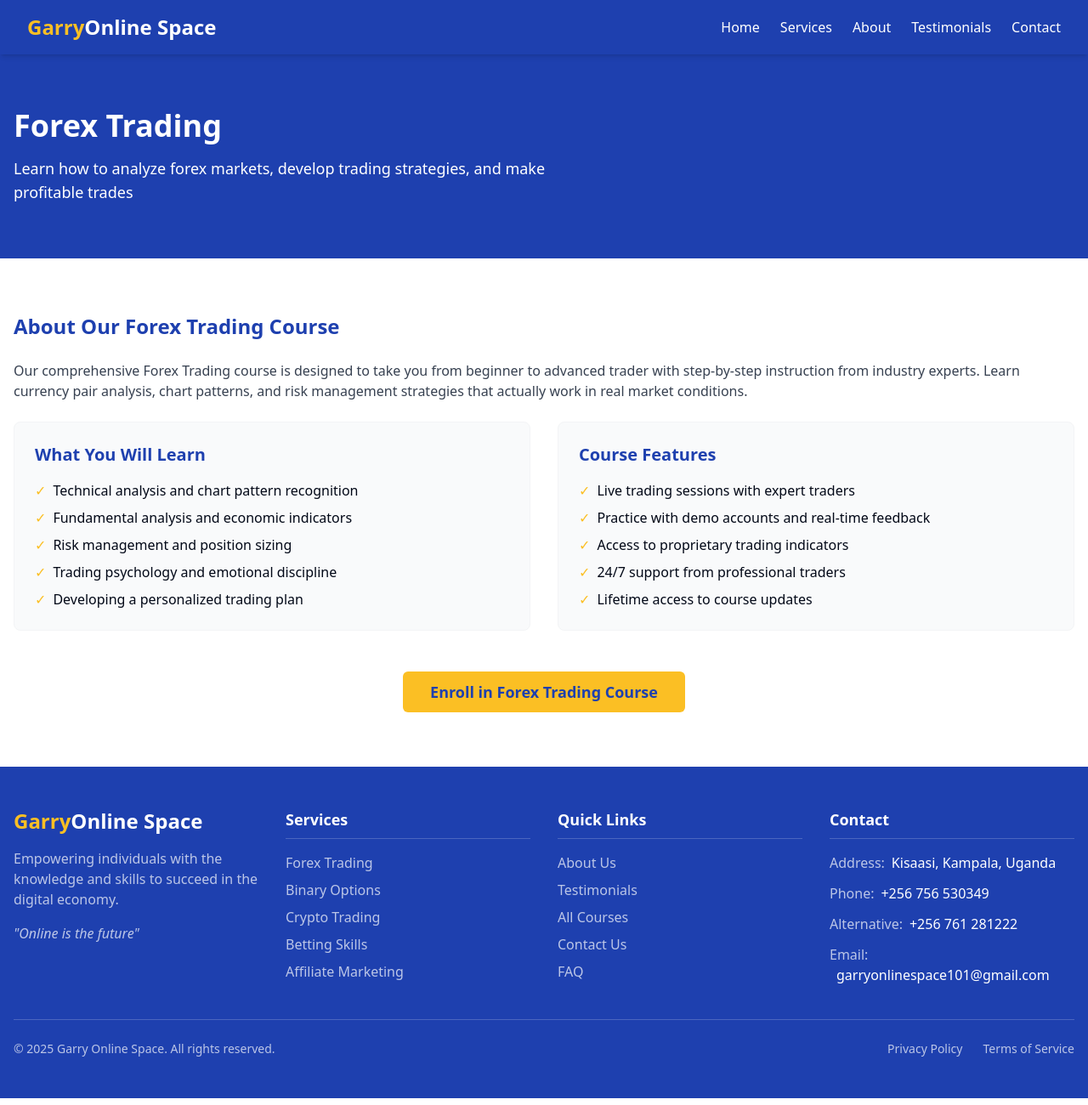
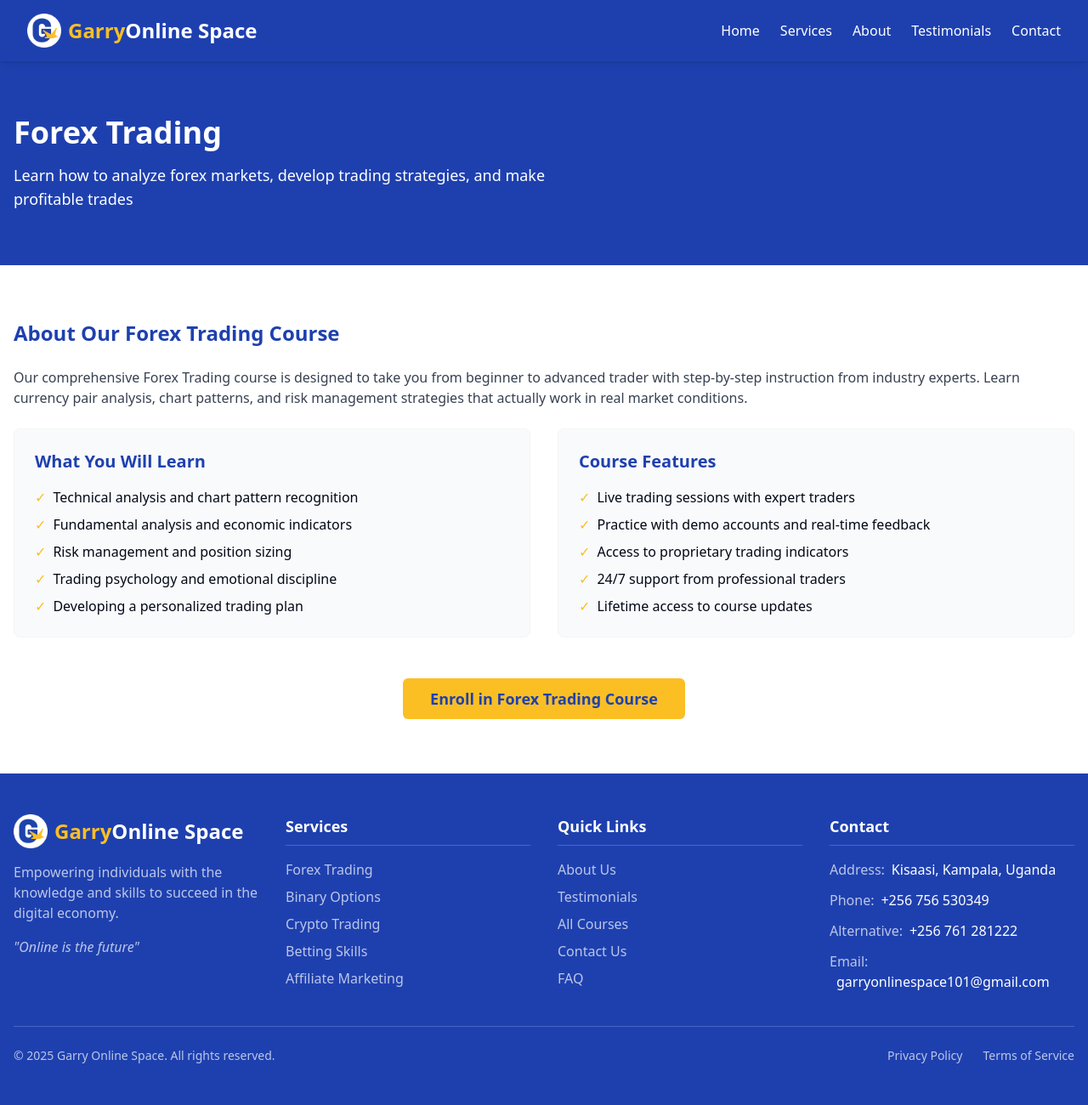
Before and after one commit to garryonlinespace/garry-online-space, a React (Vite) app: page /forex in a window 1280 px wide. Shown: the whole page at 85% size. Built offline with nearby package versions, Linux system fonts and the light colour scheme.

Commit message:
feat: Use image as site logo and icon

```diff
--- a/index.html
+++ b/index.html
@@ -16,6 +16,9 @@
     <meta name="twitter:card" content="summary_large_image" />
     <meta name="twitter:site" content="@garryonlinespace" />
     <meta name="twitter:image" content="https://lovable.dev/opengraph-image-p98pqg.png" />
+
+    <!-- Added favicon -->
+    <link rel="icon" href="/lovable-uploads/b8b2c2c0-7c13-43bb-94d8-47016c3456a7.png" type="image/png">
   </head>
 
   <body>
--- a/src/components/Footer.tsx
+++ b/src/components/Footer.tsx
@@ -8,6 +8,11 @@ const Footer = () => {
         <div className="grid grid-cols-1 md:grid-cols-2 lg:grid-cols-4 gap-8">
           <div>
             <Link to="/" className="text-2xl font-bold mb-4 flex items-center">
+              <img
+                src="/lovable-uploads/b8b2c2c0-7c13-43bb-94d8-47016c3456a7.png"
+                alt="Garry Online Space Logo"
+                className="h-10 w-10 mr-2"
+              />
               <span className="text-secondary">Garry</span>
               <span className="text-white">Online Space</span>
             </Link>
--- a/src/components/Navbar.tsx
+++ b/src/components/Navbar.tsx
@@ -12,6 +12,11 @@ const Navbar = () => {
       <div className="container mx-auto flex justify-between items-center">
         <div className="flex items-center gap-2">
           <Link to="/" className="text-white text-2xl font-bold flex items-center">
+            <img
+              src="/lovable-uploads/b8b2c2c0-7c13-43bb-94d8-47016c3456a7.png"
+              alt="Garry Online Space Logo"
+              className="h-10 w-10 mr-2"
+            />
             <span className="text-secondary">Garry</span>
             <span className="text-white">Online Space</span>
           </Link>
```
Also changed, not shown: public/lovable-uploads/b8b2c2c0-7c13-43bb-94d8-47016c3456a7.png (added).
